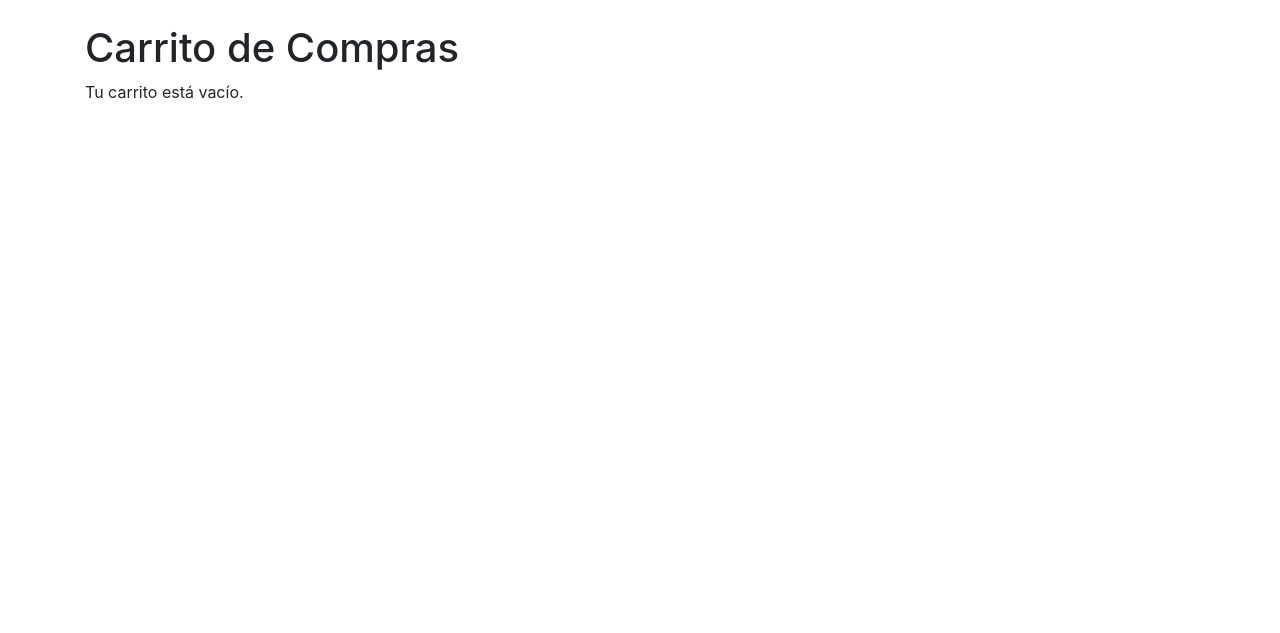
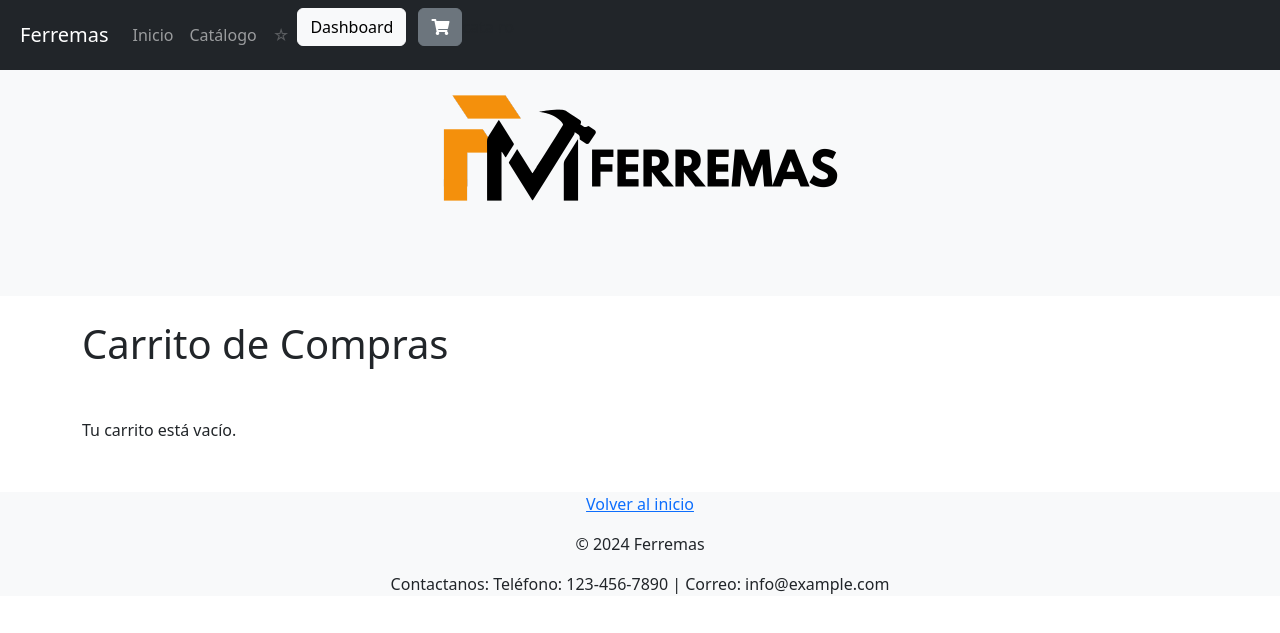
Before and after one commit to Camila-Aroca/ferremas, a Django app: page /carrito/ in a window 1280 px wide. Shown: the top 633 px of the page. Run offline with Django 5.2, Linux system fonts and the light colour scheme; a user stored in the database is signed in; data comes from the database, SQL or seed files in the repository; both versions use the stored data as it was after the commit; some libraries are stand-ins or nearby versions.

Commit message:
Agrega estilo a carrito.html

```diff
--- a/myapp/templates/carrito.html
+++ b/myapp/templates/carrito.html
@@ -1,15 +1,66 @@
 <!DOCTYPE html>
 <html lang="es">
 <head>
+    {% load static %}
     <meta charset="UTF-8">
     <meta name="viewport" content="width=device-width, initial-scale=1.0">
-    <title>Carrito de Compras</title>
-    <link rel="stylesheet" href="https://stackpath.bootstrapcdn.com/bootstrap/4.5.2/css/bootstrap.min.css">
+    <title>Carrito de compras</title>
+    <meta name="description" content="">
+    <meta name="author" content="">
+    <link rel="stylesheet" href="https://cdnjs.cloudflare.com/ajax/libs/font-awesome/5.15.3/css/all.min.css">
+    <link rel="icon" type="image/png" href="{% static 'ferremas-logo.png' %}">
+    <link href="https://cdn.jsdelivr.net/npm/bootstrap@5.3.3/dist/css/bootstrap.min.css" rel="stylesheet">
+    <script src="https://cdn.jsdelivr.net/npm/bootstrap@5.3.3/dist/js/bootstrap.bundle.min.js"></script>
 </head>
 <body>
   {% load mis_filtros %}
+    <header>
+      <nav class="navbar navbar-expand-md navbar-dark fixed-top bg-dark">
+        <a class="navbar-brand" href="#" style="margin-left: 20px;">Ferremas</a>
+        <button class="navbar-toggler" type="button" data-toggle="collapse" data-target="#navbarCollapse" aria-controls="navbarCollapse" aria-expanded="false" aria-label="Toggle navigation">
+          <span class="navbar-toggler-icon"></span>
+        </button>
+        <div class="collapse navbar-collapse" id="navbarCollapse">
+          <ul class="navbar-nav mr-auto">
+            <li class="nav-item active">
+              <a class="nav-link" href="{% url 'inicio' %}">Inicio <span class="sr-only">(current)</span></a>
+            </li>
+            <li class="nav-item">
+              <a class="nav-link" href="{% url 'catalogo' %}">Catálogo</a>
+            </li>
+            <li class="nav-item">
+              <a class="nav-link disabled" href="#">☆</a>
+            </li>
+          </ul>
+          <div class="btn-group ml-2 mr-2" role="group" aria-label="Button group">
+            <ul class="list-inline">
+              {% if not user.is_authenticated %}
+                <li class="list-inline-item"><a href="{% url 'login' %}" class="btn btn-light">Login</a></li>
+              {% endif %}
+              {% if user.is_authenticated %}
+                <li class="list-inline-item"><a href="{% url 'dashboard_cliente' %}" class="btn btn-light">Dashboard</a></li>
+                <li class="list-inline-item"><a href="{% url 'carrito' %}" class="btn btn-secondary"><i class="fa fa-shopping-cart" aria-hidden="true"></i></a></li>
+              {% endif %}
+            </ul>
+          </div>
+          <div class="float-right btn-group ml-2 mr-2" role="group" aria-label="Button group">
+            <ul class="list-inline">
+              <li class="list-inline-item">{{request.user.get_full_name}}</li>
+            </ul>
+          </div>
+      </nav>
+  </header>
+
+  <div class="jumbotron p-3 p-md-5 text-black bg-light">
+      <div class="row justify-content-center">
+          <div class="col-md-6 d-flex justify-content-center align-items-center">
+              <img class="rounded img-fluid" src="{% static 'ferremas-logo-nom.png' %}" style="width: 400px; height: 200px;">
+          </div>
+      </div>
+  </div>
+
     <div class="container mt-4">
-        <h1>Carrito de Compras</h1>
+        <h1 style="margin-bottom: 50px;">Carrito de Compras</h1>
         {% if productos %}
             <ul class="list-group">
                 {% for item in productos %}
@@ -35,11 +86,27 @@
                     </li>
                 {% endfor %}
                 <li class="list-group-item"><strong>Total: ${{ total|floatformat:2 }}</strong></li>
+                <li class="list-group-item"><button type="button" class="btn btn-success btn-lg">Pagar</button></li>
             </ul>
         {% else %}
             <p>Tu carrito está vacío.</p>
         {% endif %}
     </div>
+        <!-- Start Footer -->
+        <footer class="bg-body-tertiary text-center text-lg-start" style="margin-top: 50px;">
+          <p style="text-align: center;"><a href="#">Volver al inicio</a></p>
+          <p style="text-align: center;">&copy; 2024 Ferremas</p>
+          <p style="text-align: center;">Contactanos: Teléfono: 123-456-7890 | Correo: info@example.com</p>
+          <div id="google_translate_element" style="text-align: center;"></div>
+
+          <script type="text/javascript">
+              function googleTranslateElementInit() {
+                  new google.translate.TranslateElement({pageLanguage: 'en'}, 'google_translate_element');
+              }
+          </script>
+          <script type="text/javascript" src="//translate.google.com/translate_a/element.js?cb=googleTranslateElementInit"></script>
+      </footer>
+      <!-- End Footer -->
     <script src="https://code.jquery.com/jquery-3.5.1.slim.min.js"></script>
     <script src="https://cdn.jsdelivr.net/npm/@popperjs/core@2.0.7/dist/umd/popper.min.js"></script>
     <script src="https://stackpath.bootstrapcdn.com/bootstrap/4.5.2/js/bootstrap.min.js"></script>
```
Also changed, not shown: db.sqlite3.
